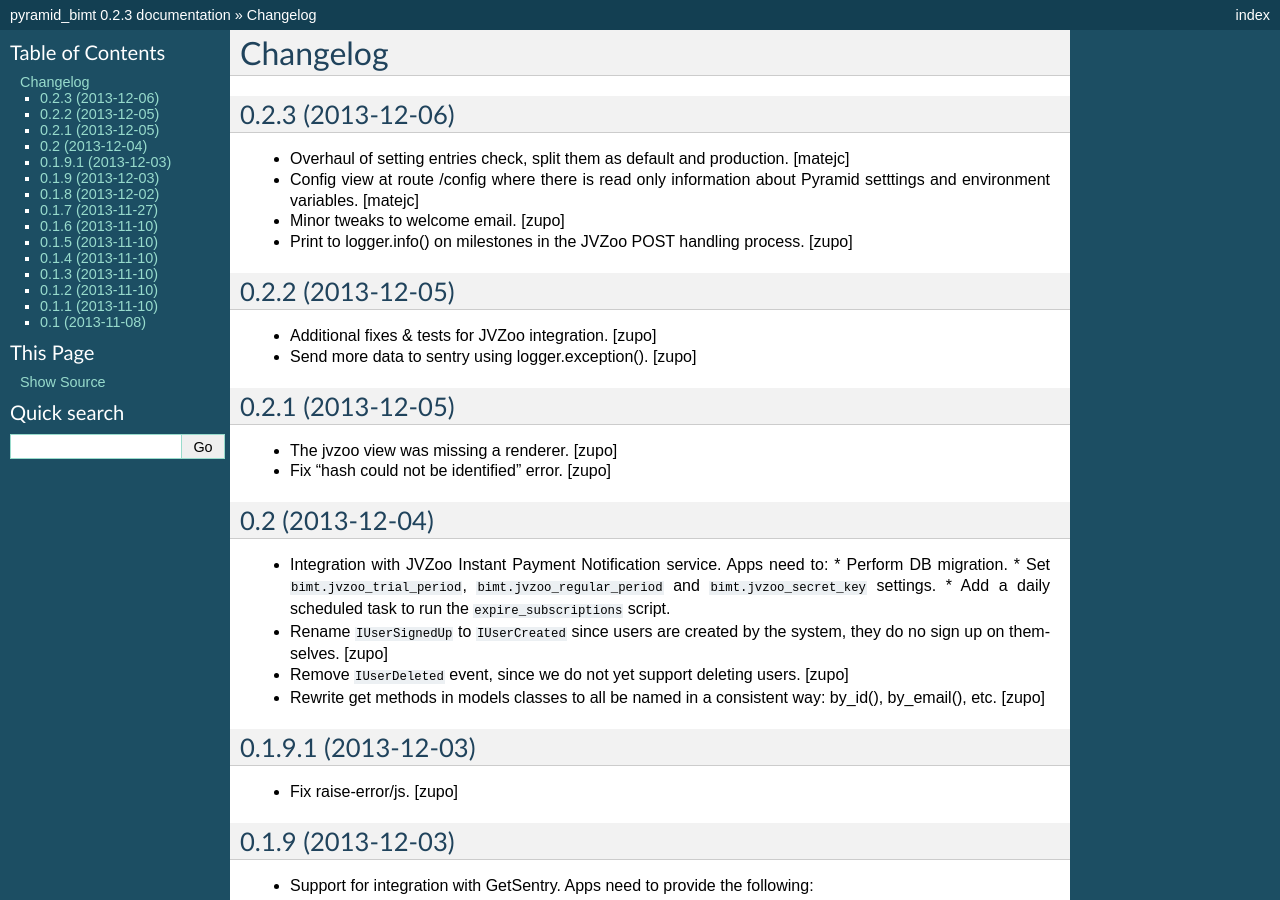
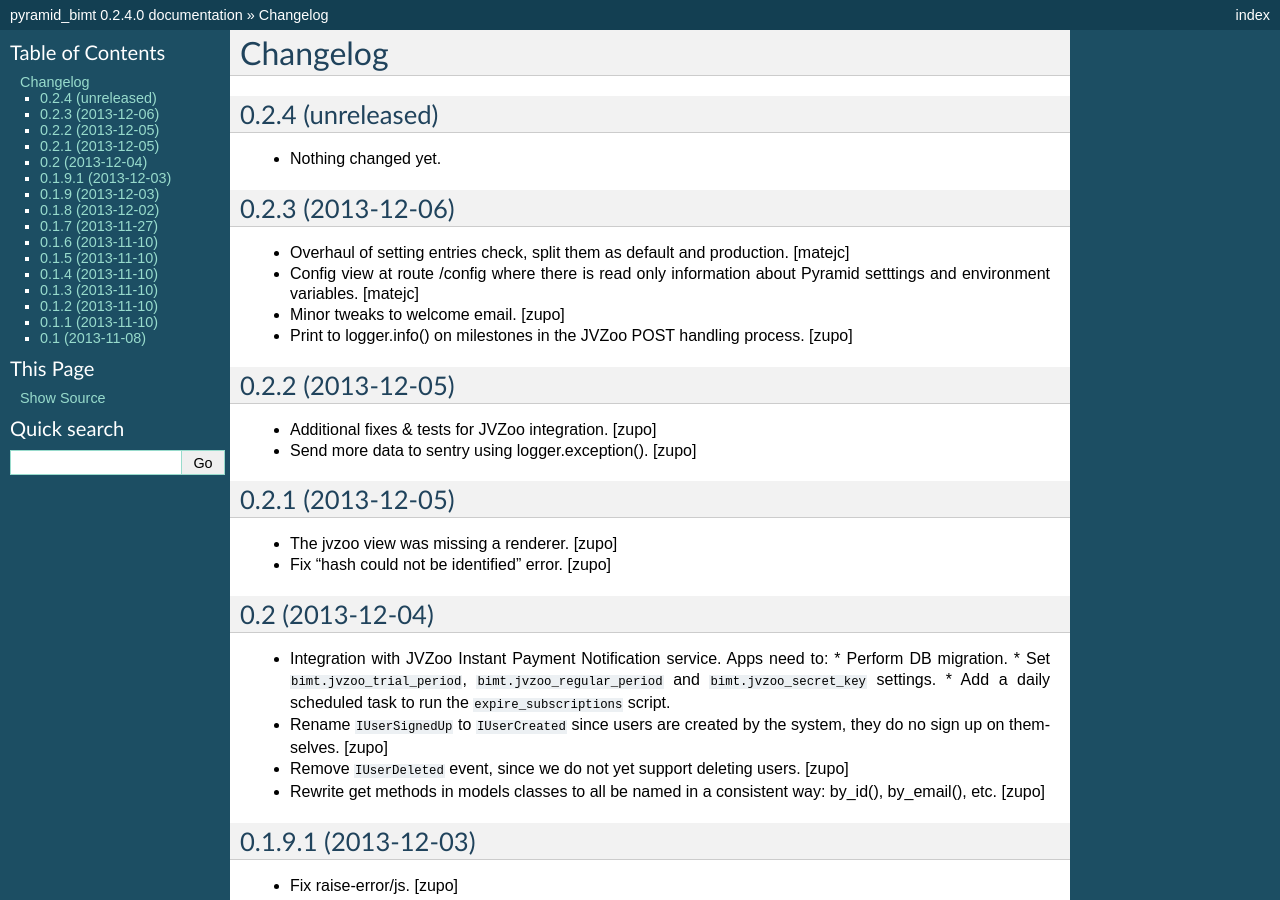
Before and after one commit to persho/pyramid_bimt, a Sphinx documentation site: the page built from docs/CHANGELOG.rst, in a window 1280 px wide and 900 px high. Built offline with Sphinx 7.4.7, drawn with Linux system fonts in a browser that asks for light colours; some of the changed text lies outside the part shown.

Commit message:
Back to development: 0.2.4

```diff
--- a/docs/CHANGELOG.rst
+++ b/docs/CHANGELOG.rst
@@ -2,6 +2,12 @@
 
 Changelog
 =========
+
+
+0.2.4 (unreleased)
+------------------
+
+- Nothing changed yet.
 
 
 0.2.3 (2013-12-06)
--- a/setup.py
+++ b/setup.py
@@ -18,7 +18,7 @@
 
 setup(
     name='pyramid_bimt',
-    version='0.2.3',
+    version='0.2.4.dev0',
     description='Base package for BIMT apps.',
     long_description=long_description,
     classifiers=[
```
